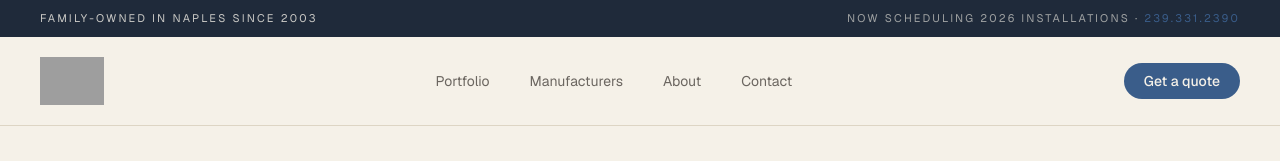
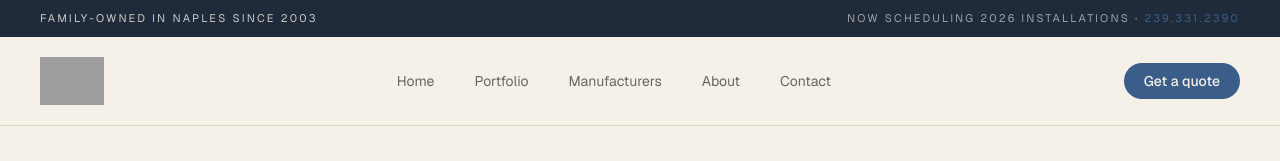
Before and after one commit to VLona/engler-window-door, a Next.js app: page / in a window 1280 px wide. Shown: the top 161 px of the page. Built offline with nearby package versions, Linux system fonts and the light colour scheme; grey boxes are pictures that could not be loaded.

Commit message:
add explicit Home link to nav

```diff
--- a/app/components/SiteHeader.tsx
+++ b/app/components/SiteHeader.tsx
@@ -32,6 +32,11 @@
           </Link>
 
           <ul className="hidden items-center gap-10 text-sm text-muted md:flex">
+            <li>
+              <Link href="/" className="transition-colors hover:text-accent">
+                Home
+              </Link>
+            </li>
             <li>
               <Link
                 href="/portfolio"
```
